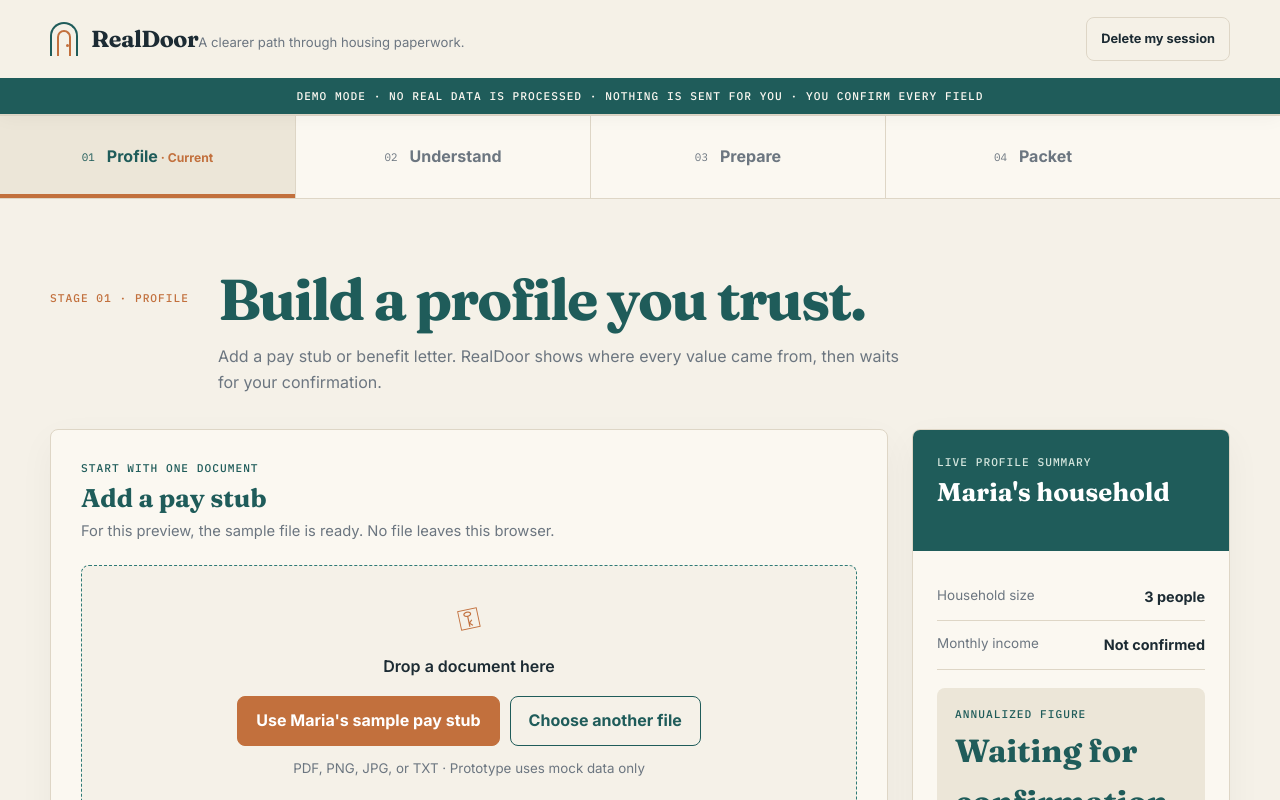
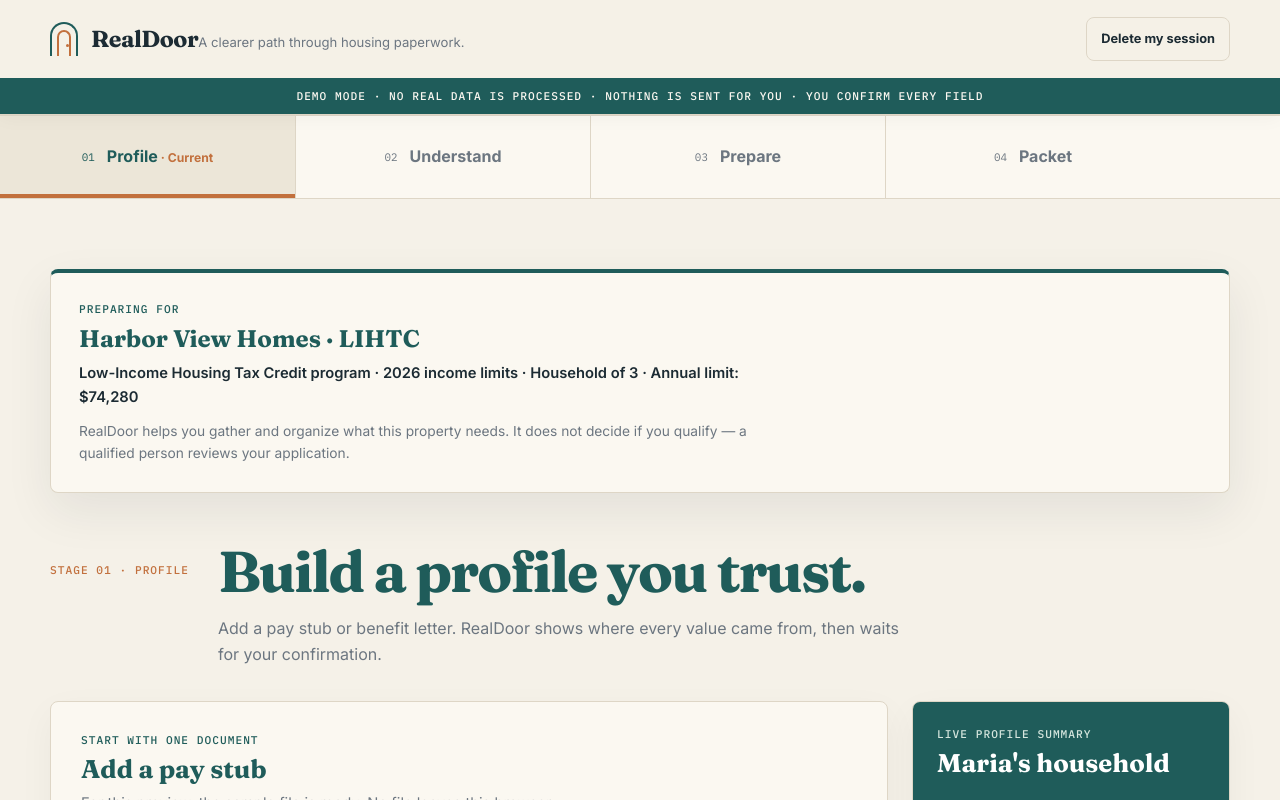
Before and after one commit to earlgreyhot1701D/real-door, a Next.js app: page / in a window 1280 px wide. Shown: the top 800 px of the page. Built offline with nearby package versions, Linux system fonts and the light colour scheme.

Commit message:
feat: add program context banner so user knows what they're preparing for

```diff
--- a/app/globals.css
+++ b/app/globals.css
@@ -501,3 +501,35 @@
 .discover-item-title { color: var(--ink); font-size: 0.94rem; }
 .discover-availability { color: var(--warn); white-space: nowrap; }
 .discover-item-source { margin: 4px 0 8px; color: var(--muted); }
+
+
+/* Program context banner */
+.program-context {
+  margin-bottom: 48px;
+  padding: 28px;
+  border: 1px solid var(--line);
+  border-top: 4px solid var(--teal);
+  border-radius: 8px;
+  background: var(--card);
+  box-shadow: var(--shadow);
+}
+.program-context-inner { max-width: 700px; }
+.program-name {
+  margin: 0 0 8px;
+  font-family: "Fraunces", serif;
+  font-size: 1.5rem;
+  color: var(--teal);
+  line-height: 1.2;
+}
+.program-details {
+  margin: 0 0 12px;
+  color: var(--ink);
+  font-size: 0.92rem;
+  font-weight: 600;
+}
+.program-note {
+  margin: 0;
+  color: var(--muted);
+  font-size: 0.86rem;
+  line-height: 1.55;
+}
--- a/app/page.tsx
+++ b/app/page.tsx
@@ -86,6 +86,21 @@
       </nav>
 
       <main className="shell">
+        <div className="program-context">
+          <div className="program-context-inner">
+            <p className="mono panel-kicker">Preparing for</p>
+            <h3 className="program-name">Harbor View Homes · LIHTC</h3>
+            <p className="program-details">
+              Low-Income Housing Tax Credit program · 2026 income limits ·
+              Household of 3 · Annual limit: $74,280
+            </p>
+            <p className="program-note">
+              RealDoor helps you gather and organize what this property needs.
+              It does not decide if you qualify — a qualified person reviews your application.
+            </p>
+          </div>
+        </div>
+
         <ProfileStage onIncomeConfirmed={handleIncomeConfirmed} />
         <UnderstandStage
           monthlyIncome={confirmedIncome}
```
Also changed, not shown: Maria_PayStub_April_2026.png (added).
